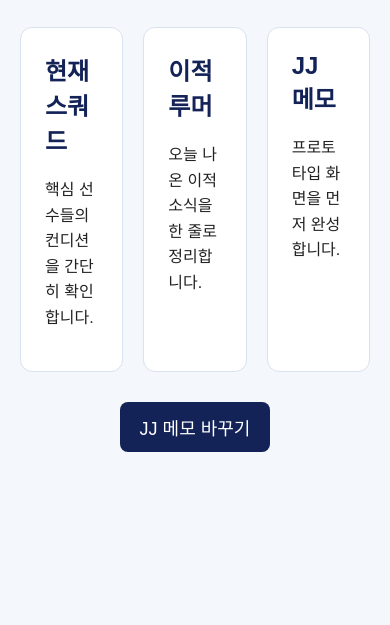
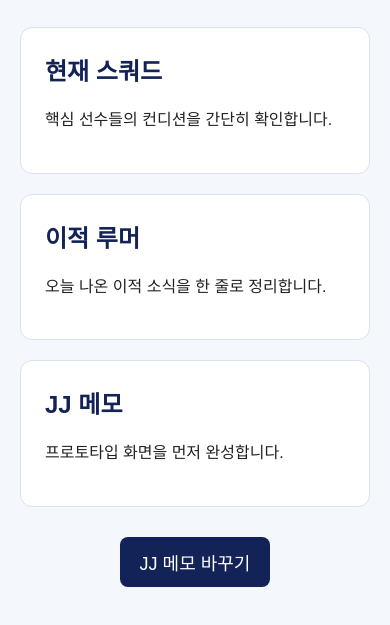
Before and after one commit to kachui89-create/codex-practice, a plain HTML site: page index.html in a window 390 px wide. Shown: the part 119-744 px from the top of the page. Drawn offline with Linux system fonts and the light colour scheme.

Commit message:
Resolve dashboard static file conflicts

```diff
--- a/style.css
+++ b/style.css
@@ -54,3 +54,9 @@ button {
 button:hover {
   background-color: #263b80;
 }
+
+@media (max-width: 700px) {
+  .card-list {
+    flex-direction: column;
+  }
+}
```
